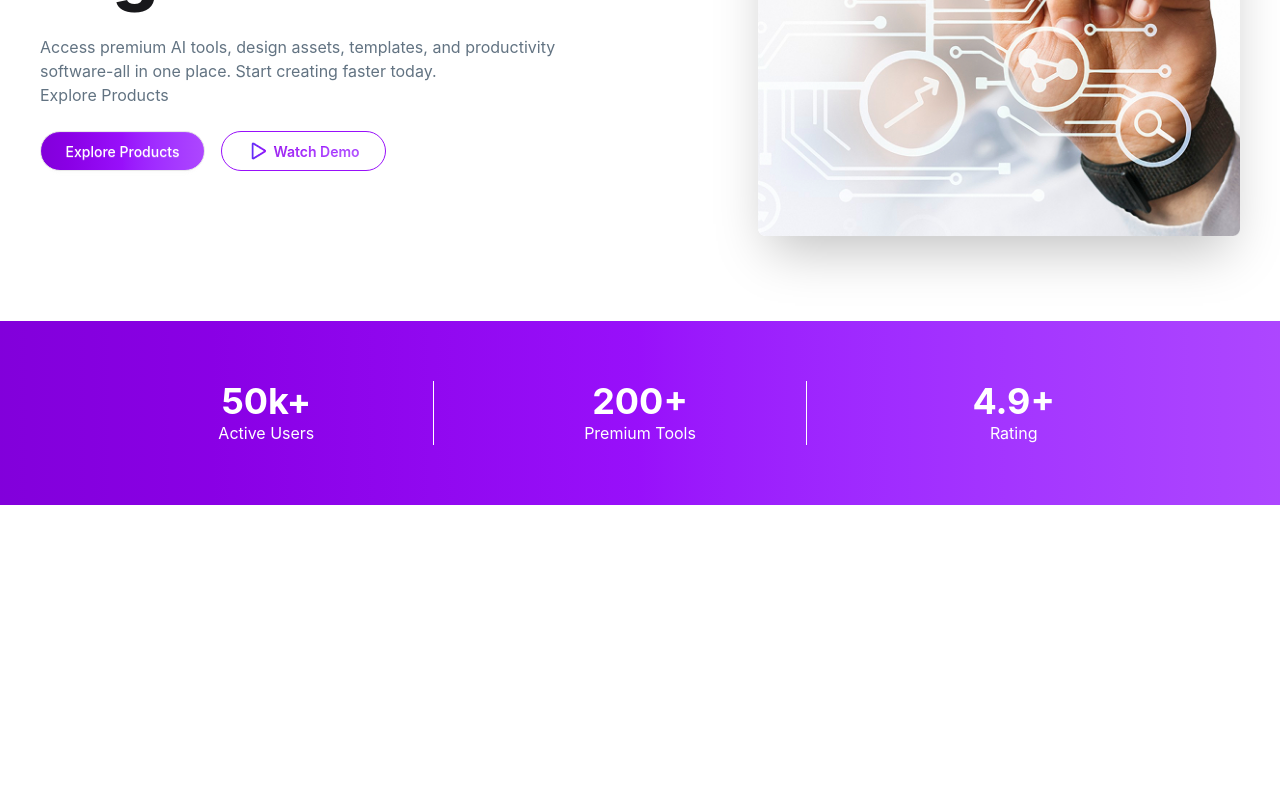
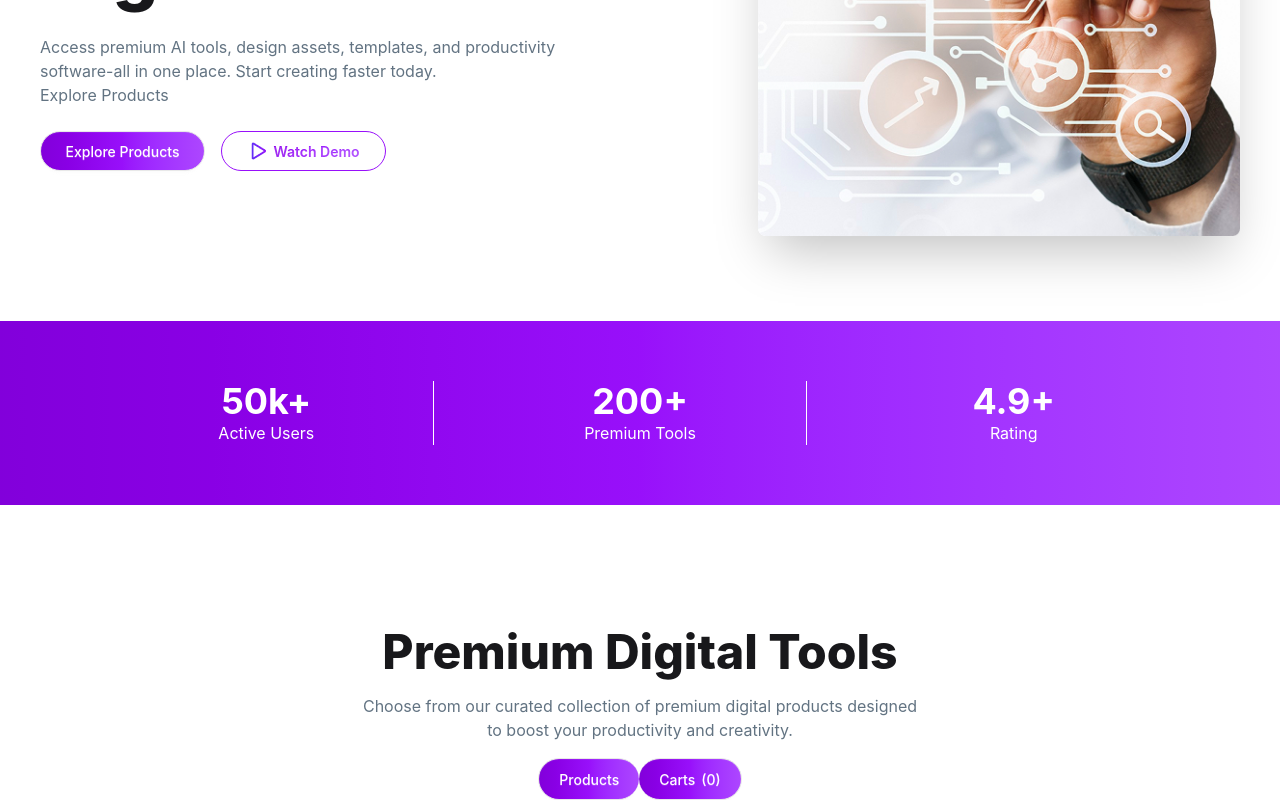
Before and after one commit to sadikur-sadik/B13-A6-DigiTools-Platform, a React (Vite) app: page / in a window 1280 px wide. Shown: the part 498-1298 px from the top of the page. Before the commit the page ends 1003 px from the top, so only its background shows below. Built offline with nearby package versions, Linux system fonts and the light colour scheme.

Commit message:
SubscriptionsHeader

```diff
--- a/src/App.jsx
+++ b/src/App.jsx
@@ -3,6 +3,7 @@ import { Suspense } from 'react'
 import NavBar from './NavBar/NavBar'
 import Hero from './Hero/Hero'
 import Stats from './Stats/Stats'
+import SubscriptionsHeader from './Subscriptions/SubscriptionsHeader/SubscriptionsHeader'
 
 function App() {
 
@@ -16,6 +17,8 @@ function App() {
 
    <Stats></Stats>
 
+   <SubscriptionsHeader></SubscriptionsHeader>
+
    </>
   )
 }
--- /dev/null
+++ b/src/Subscriptions/SubscriptionsHeader/SubscriptionsHeader.jsx
@@ -0,0 +1,22 @@
+import React from 'react';
+
+const SubscriptionsHeader = () => {
+    return (
+        <div className='md:mt-30 mt-20 lg:max-w-300 max-w-180 w-full mx-auto text-center space-y-4'>
+            <h1 className='md:font-extrabold md:text-[48px] text-4xl font-bold'>Premium Digital Tools</h1>
+            <p className='text-[#627382FF]'>Choose from our curated collection of premium digital products designed <br />
+                to boost your productivity and creativity.
+            </p>
+            <div>
+                <button className="btn font-medium border-r-0 md:px-5 md:py-5 px-2 py-0 rounded-full bg-linear-to-r from-purple-700 via-purple-600 to-purple-500 text-white ">
+                    Products
+                </button>
+                <button className="btn font-medium border-l-0 md:px-5 md:py-5 px-2 py-0 rounded-full bg-linear-to-r from-purple-700 via-purple-600 to-purple-500 text-white ">
+                    Carts <span>(0)</span>
+                </button>
+            </div>
+        </div>
+    );
+};
+
+export default SubscriptionsHeader;
```
Also changed, not shown: src/Subscriptions/SubscriptionsDetails/SubscriptionsDetails.jsx (added).
